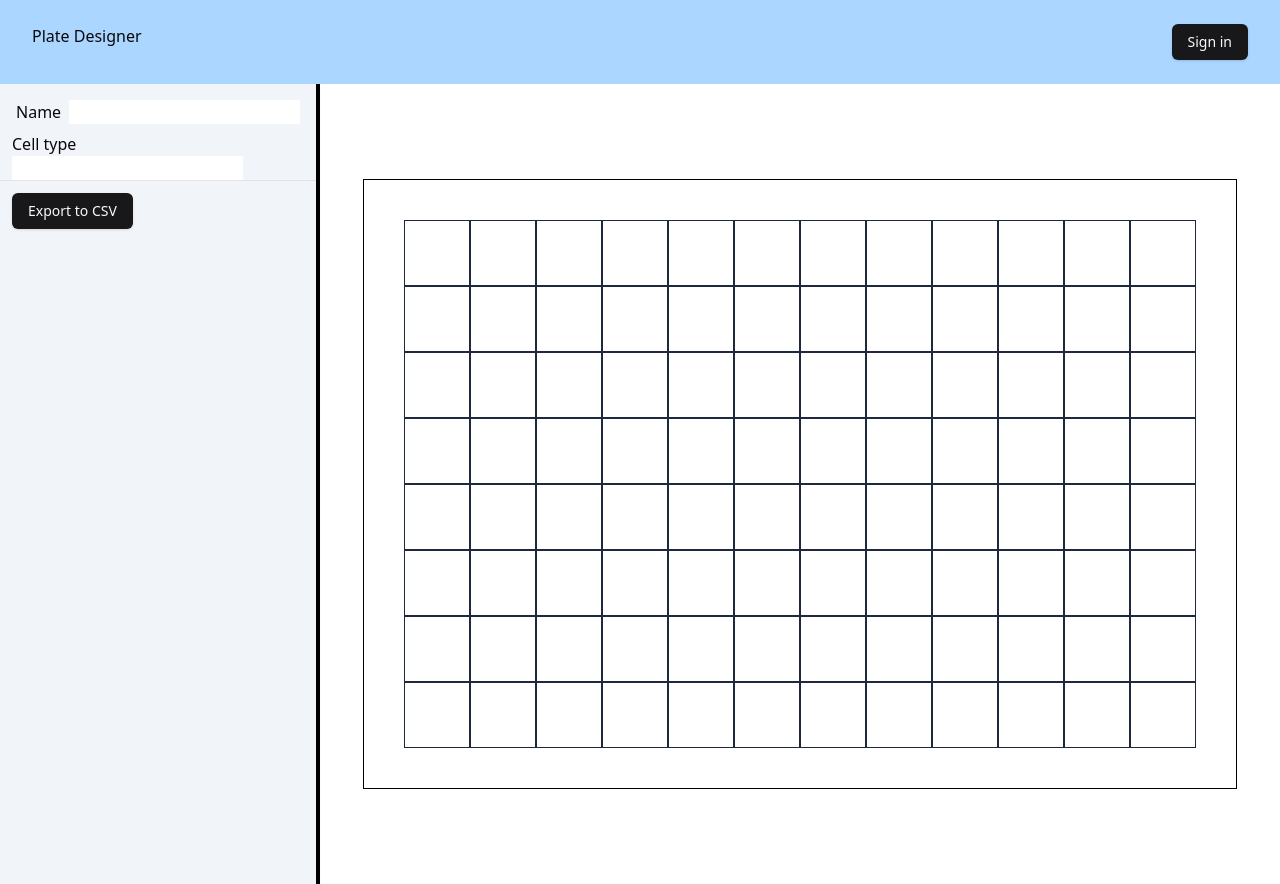
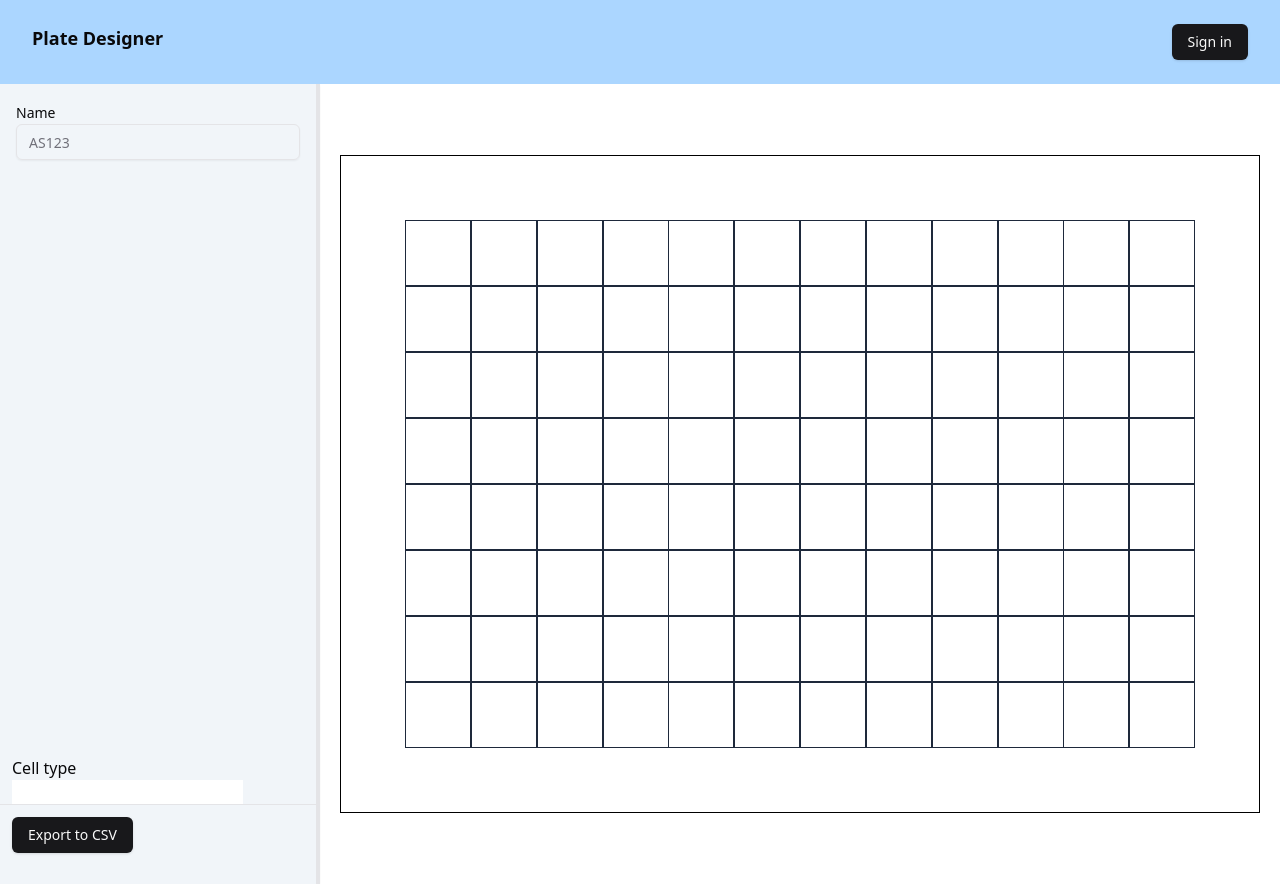
Before and after one commit to apiraam96/platedesignertool, a React (Vite) app: page /platedesigner in a window 1280 px wide. Built offline with nearby package versions, Linux system fonts and the light colour scheme.

Commit message:
feat: added simple routing in navbar

```diff
--- a/package.json
+++ b/package.json
@@ -11,6 +11,7 @@
   },
   "dependencies": {
     "@radix-ui/react-dialog": "^1.1.2",
+    "@radix-ui/react-label": "^2.1.0",
     "@radix-ui/react-separator": "^1.1.0",
     "@radix-ui/react-slot": "^1.1.0",
     "@radix-ui/react-tooltip": "^1.1.4",
--- a/src/components/NavBar.tsx
+++ b/src/components/NavBar.tsx
@@ -1,11 +1,16 @@
 import React from "react";
 import { Button } from "./ui/button";
+import { Link } from "react-router-dom";
 
 const NavBar = () => {
   return (
     <div className="flex justify-between w-full top-0 z-20 p-6 px-8 bg-[#ABD6FF]">
-      <div>Plate Designer</div>
-      <Button>Sign in</Button>
+      <Link to="/" className="text-lg font-bold">
+        Plate Designer
+      </Link>
+      <Button>
+        <Link to="/platedesigner">Sign in</Link>
+      </Button>
     </div>
   );
 };
--- a/src/components/Plate.tsx
+++ b/src/components/Plate.tsx
@@ -16,7 +16,7 @@ const Plate = () => {
 
   return (
     <div className="m-auto col-span-3 p-5">
-      <div className="grid grid-cols-12 border-black border p-10">
+      <div className="grid grid-cols-12 border-black border p-16">
         {wellIds.map((id) => (
           <Well id={id} />
         ))}
--- a/src/components/SideBar.tsx
+++ b/src/components/SideBar.tsx
@@ -1,13 +1,15 @@
 import React from "react";
 import { Button } from "./ui/button";
+import { Label } from "./ui/label";
+import { Input } from "./ui/input";
 
 const SideBar = () => {
   return (
-    <aside className="left-0 z-10 h-lvh w-full bg-slate-100 border-black border-r-4 shadow-sm">
-      <div className="flex flex-col">
-        <div className="p-4 pb-2 flex justify-between items-center">
-          <label id="name">Name</label>
-          <input type="text" name="name" />
+    <aside className="left-0 z-10 h-screen w-full bg-slate-100 border-r-4 shadow-sm">
+      <div className="grid grid-rows-[1fr_1fr_1fr_1fr_1fr_1fr_2fr]">
+        <div className="p-4 pb-2">
+          <Label htmlFor="name">Name</Label>
+          <Input type="text" id="name" placeholder="AS123" />
         </div>
       </div>
       <ul className="flex-1 px-3">
--- /dev/null
+++ b/src/components/ui/label.tsx
@@ -0,0 +1,24 @@
+import * as React from "react"
+import * as LabelPrimitive from "@radix-ui/react-label"
+import { cva, type VariantProps } from "class-variance-authority"
+
+import { cn } from "@/lib/utils"
+
+const labelVariants = cva(
+  "text-sm font-medium leading-none peer-disabled:cursor-not-allowed peer-disabled:opacity-70"
+)
+
+const Label = React.forwardRef<
+  React.ElementRef<typeof LabelPrimitive.Root>,
+  React.ComponentPropsWithoutRef<typeof LabelPrimitive.Root> &
+    VariantProps<typeof labelVariants>
+>(({ className, ...props }, ref) => (
+  <LabelPrimitive.Root
+    ref={ref}
+    className={cn(labelVariants(), className)}
+    {...props}
+  />
+))
+Label.displayName = LabelPrimitive.Root.displayName
+
+export { Label }
```
Also changed, not shown: 1 other file (tests, documents, lock files or other folders).
